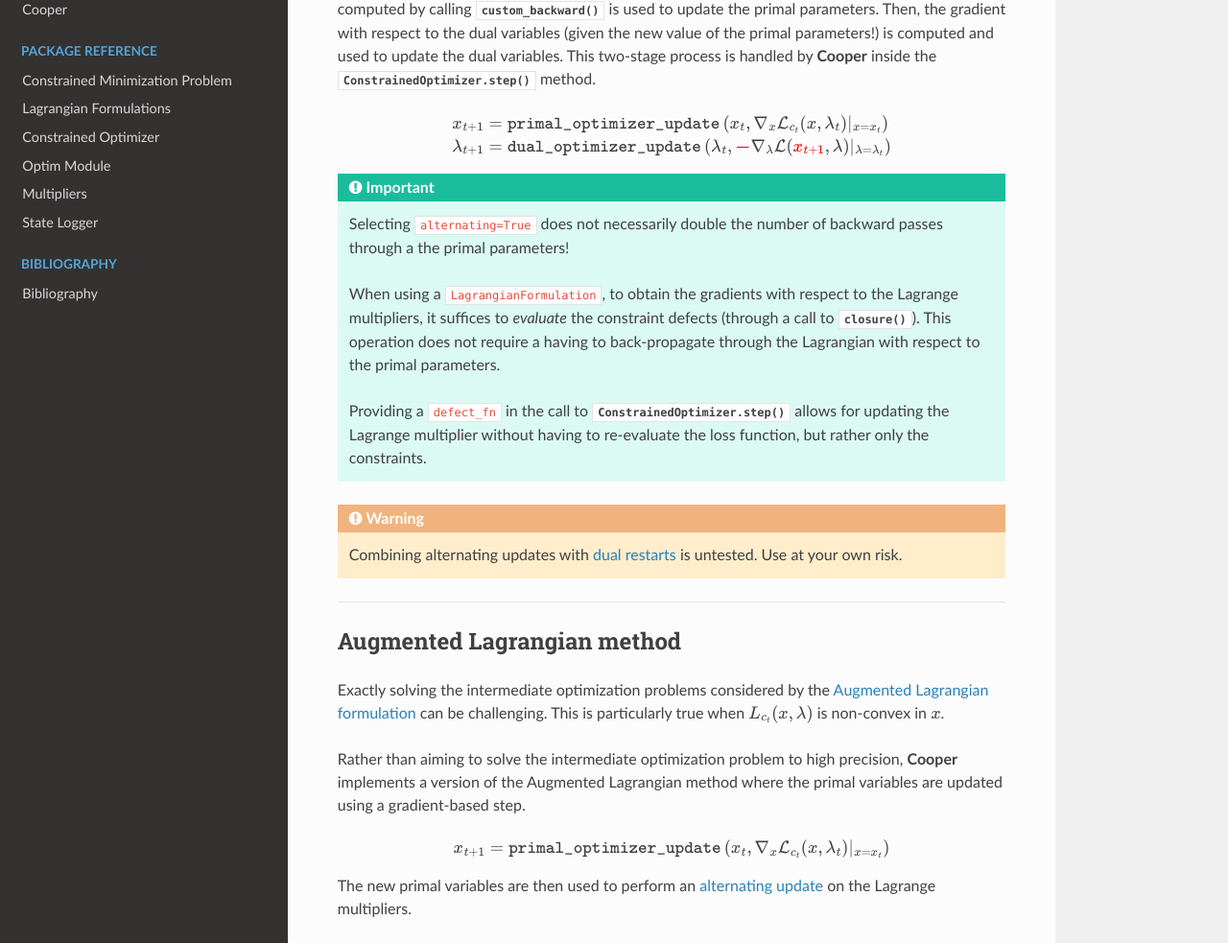
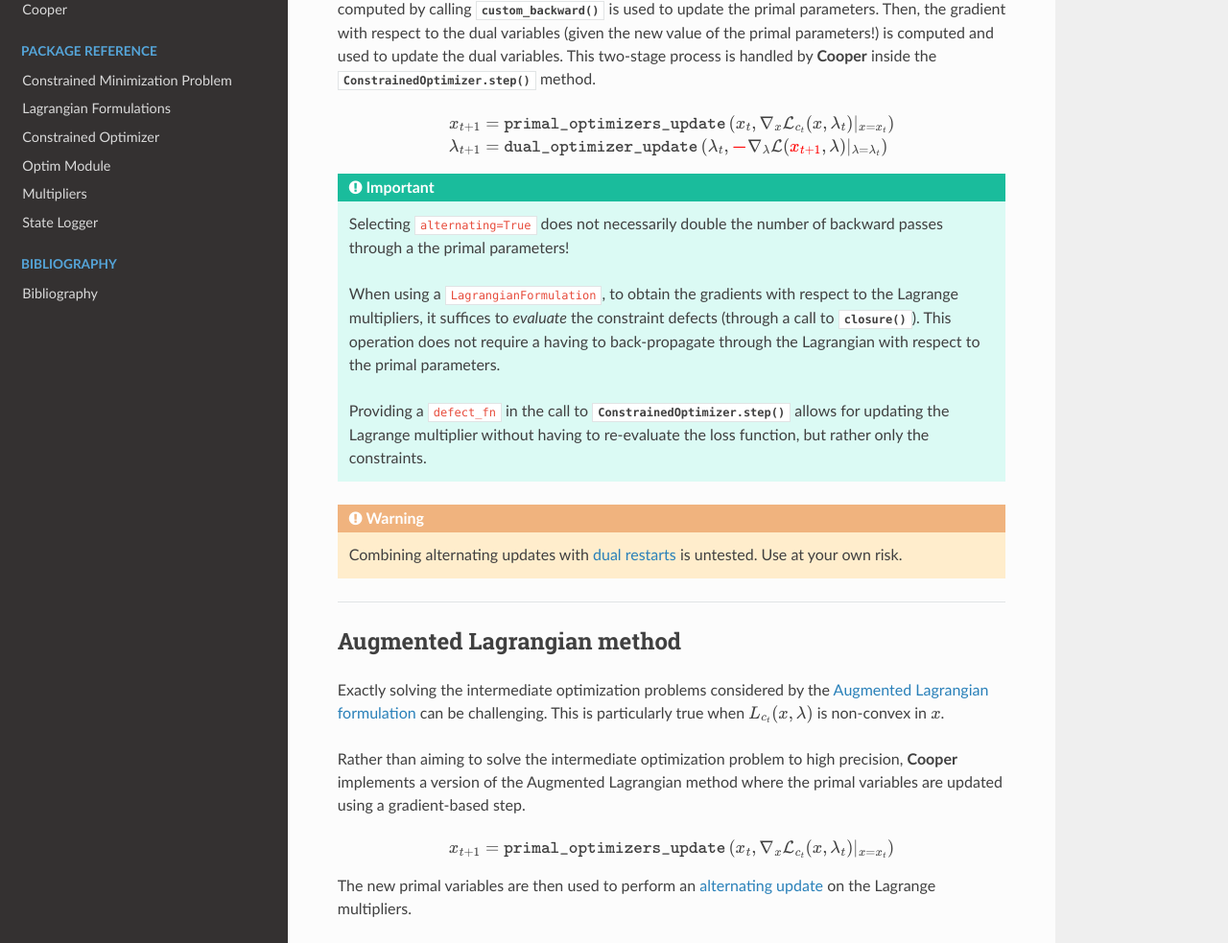
Before and after one commit to cooper-org/cooper, a Sphinx documentation site: the page built from docs/source/additional_features.rst, in a window 1280 px wide and 1400 px high. Shown: the part 365-1348 px from the top of the window at 96% size. Built offline with Sphinx 7.4.7 and the Read the Docs theme 2.0.0, drawn with Linux system fonts in a browser that asks for light colours; pages that are not in the unit, such as notebooks, are missing from menus; the version number could not be read and is left out.

Commit message:
Add entry in documentation

```diff
--- a/docs/source/additional_features.rst
+++ b/docs/source/additional_features.rst
@@ -26,7 +26,7 @@ variables. This two-stage process is handled by **Cooper** inside the
 
 .. math::
 
-    x_{t+1} &= \texttt{primal_optimizer_update} \left( x_{t}, \nabla_{x} \mathcal{L}_{c_t}(x, \lambda_t)|_{x=x_t} \right)\\
+    x_{t+1} &= \texttt{primal_optimizers_update} \left( x_{t}, \nabla_{x} \mathcal{L}_{c_t}(x, \lambda_t)|_{x=x_t} \right)\\
     \lambda_{t+1} &= \texttt{dual_optimizer_update} \left( \lambda_{t}, {\color{red} \mathbf{-}} \nabla_{\lambda} \mathcal{L}({\color{red} x_{t+1}}, \lambda)|_{\lambda=\lambda_t} \right)
 
 
@@ -68,7 +68,7 @@ precision, **Cooper** implements a version of the Augmented Lagrangian method
 where the primal variables are updated using a gradient-based step.
 
 .. math::
-    x_{t+1} = \texttt{primal_optimizer_update} \left( x_{t}, \nabla_{x} \mathcal{L}_{c_t}(x, \lambda_t)|_{x=x_t} \right)
+    x_{t+1} = \texttt{primal_optimizers_update} \left( x_{t}, \nabla_{x} \mathcal{L}_{c_t}(x, \lambda_t)|_{x=x_t} \right)
 
 The new primal variables are then used to perform an
 :ref:`alternating update<alternating_updates>` on the Lagrange multipliers.
```
Also changed, not shown: docs/source/constrained_optimizer.rst (+6 -1 lines), docs/source/optim.rst (+18 -0 lines), 1 other file.
